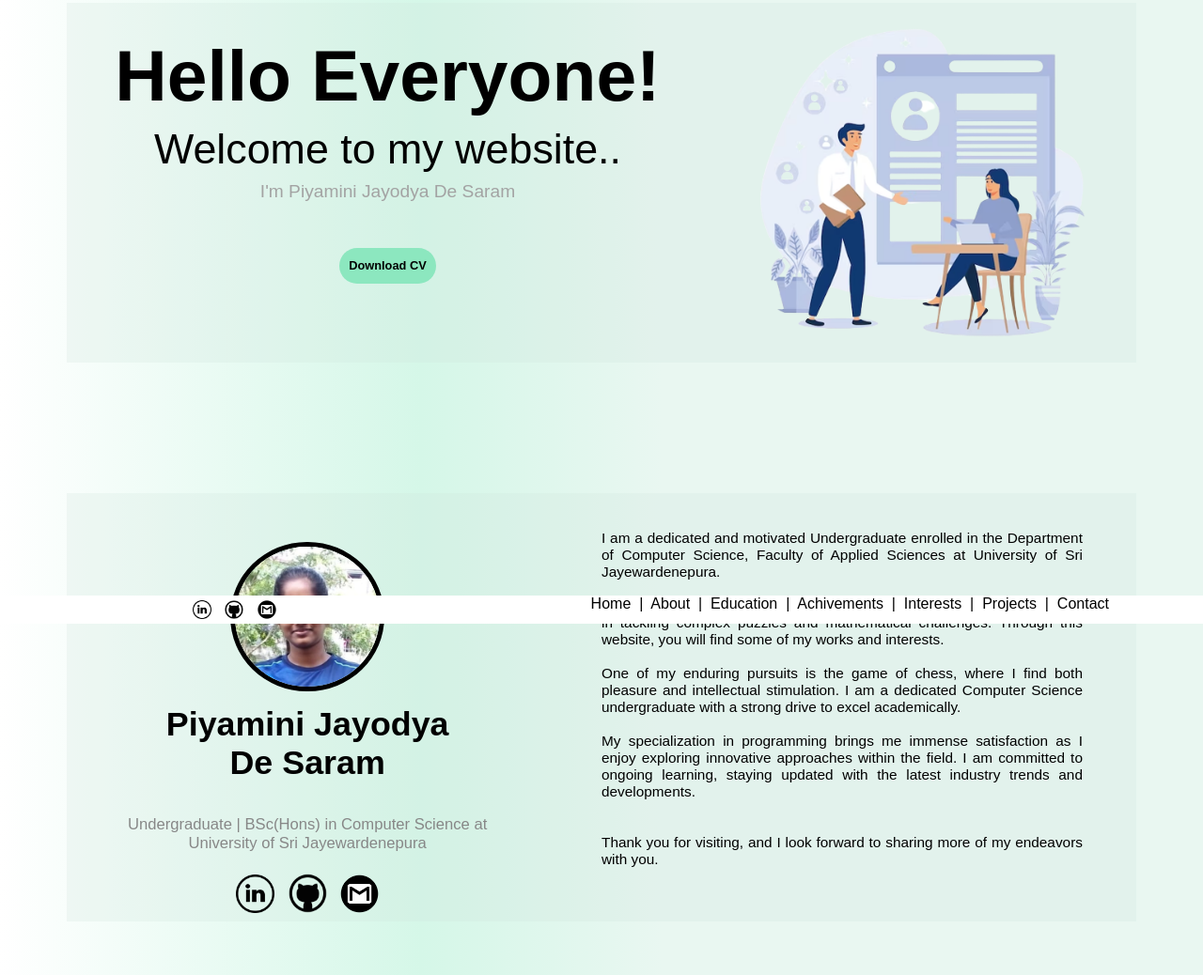
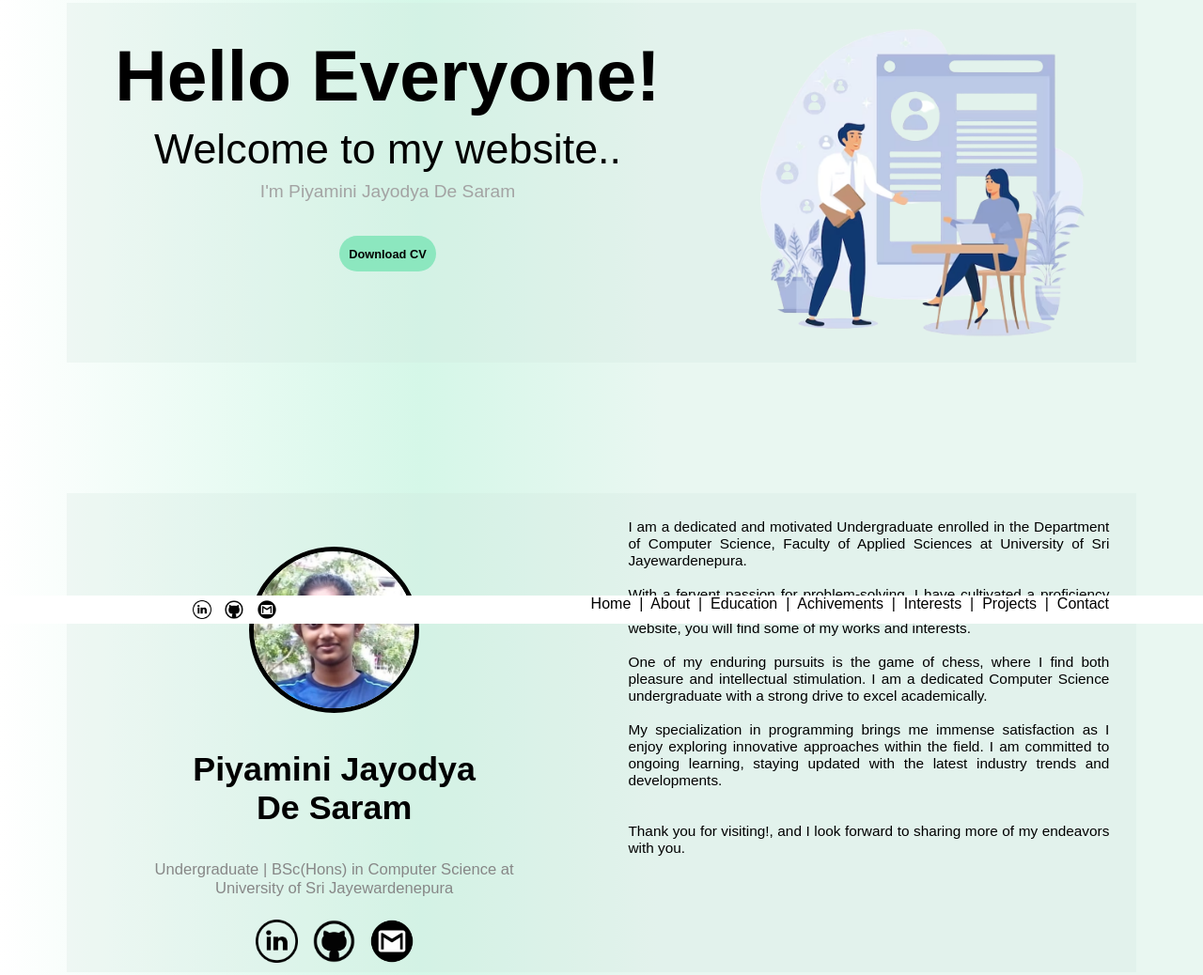
Before and after one commit to PiyaJ7/Personal-Website, a plain HTML site: page main.html in a window 1280 px wide. Shown: the part 136-1174 px from the top of the page at 94% size. Drawn offline with Linux system fonts and the light colour scheme.

Commit message:
Update designs

```diff
--- a/aboutpg.css
+++ b/aboutpg.css
@@ -1,31 +1,30 @@
 .about-page {
     background-color: #cce0d73c;
-    display: flex;
+    display: grid;
     margin: 11% 5%;
 }
 
 .about-left {
-    width: 50%;
+    width: 100%;
     align-items: center;
     text-align: center;
 }
 
 .about-right {
-    width: 50%;
+    width: 90%;
     padding: 2% 5%;
 }
 
 .my-photo {
     border-radius: 100%;
     border: 5px solid black;
+    align-items: center;
     margin-top: 10%;
-    margin-bottom: -15%;
     height: auto;
     width: 30%;
 }
 
 .paragrapgh {
-    padding-top: 10%;
     padding-left: 10%;
     padding-right: 10%;
 }
@@ -51,3 +50,19 @@
     font-size: 1.2vw;
     text-align: justify;
 }
+
+@media (max-width:1000px) {
+    .about-page {
+        grid-template-columns: 1fr;
+    }
+
+    .p5 {
+        font-size: 1.5vw;
+    }
+}
+
+@media (min-width:1000px) {
+    .about-page {
+        grid-template-columns: 1fr 1fr;
+    }
+}
--- a/main.html
+++ b/main.html
@@ -30,8 +30,8 @@
     <div class="footer">
         <div class="footer-left">
             <a href="https://linkedin.com/in/piyamini-de-saram-b7ba3027a"><img class="logo-img" src="images/linkedIn logo.png"></a>
-                <a href="https://github.com/PiyaJ7"><img class="logo-img" src="images/github logo.png"></a>
-            <img class="logo-img" src="images/gamil logo.png">
+            <a href="https://github.com/PiyaJ7"><img class="logo-img" src="images/github logo.png"></a>
+            <a href=mailto:“jayodya7desaram@gmail.com”><img class="logo-img" src="images/gamil logo.png"></a>
         </div>
         <div class="footer-right">
             Home &nbsp|&nbsp About &nbsp|&nbsp Education &nbsp|&nbsp Achivements &nbsp|&nbsp Interests &nbsp|&nbsp Projects &nbsp|&nbsp Contact
@@ -60,7 +60,7 @@
             <div>
                 <a href="https://linkedin.com/in/piyamini-de-saram-b7ba3027a"><img class="sm-img" src="images/linkedIn logo.png"></a>
                 <a href="https://github.com/PiyaJ7"><img class="sm-img" src="images/github logo.png"></a>
-                <img class="sm-img" src="images/gamil logo.png">
+                <a href=mailto:“jayodya7desaram@gmail.com”><img class="sm-img" src="images/gamil logo.png"></a>
             </div>
         </div>
         <div class="about-right">
@@ -72,7 +72,7 @@
                 I am a dedicated Computer Science undergraduate with a strong drive to excel academically. <br><br>
                 My specialization in programming brings me immense satisfaction as I enjoy exploring innovative approaches within the field.
                 I am committed to ongoing learning, staying updated with the latest industry trends and developments. <br><br><br>
-                Thank you for visiting, and I look forward to sharing more of my endeavors with you.
+                Thank you for visiting!, and I look forward to sharing more of my endeavors with you.
             </p>
         </div>
     </div>
--- a/welcomepg.css
+++ b/welcomepg.css
@@ -43,7 +43,7 @@ button {
     font-size: 1vw;
     border-radius: 20px;
     font-weight: bold;
-    margin-top: 40px;
+    margin-top: 4%;
     cursor: pointer;
 }
 
```
